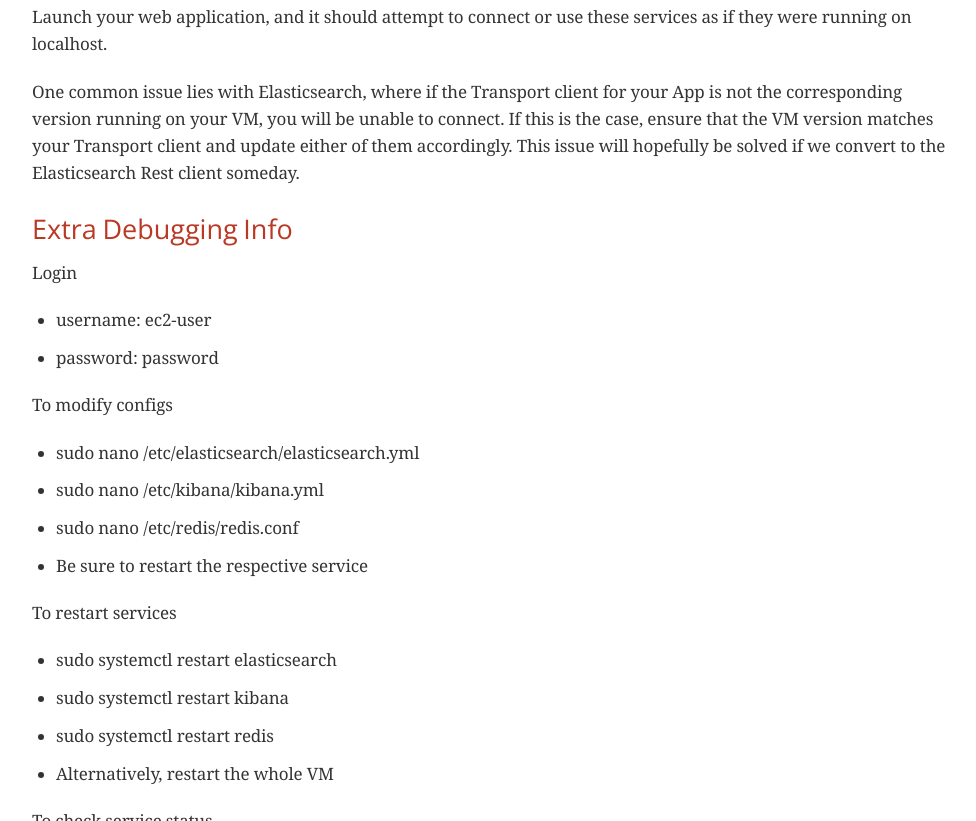
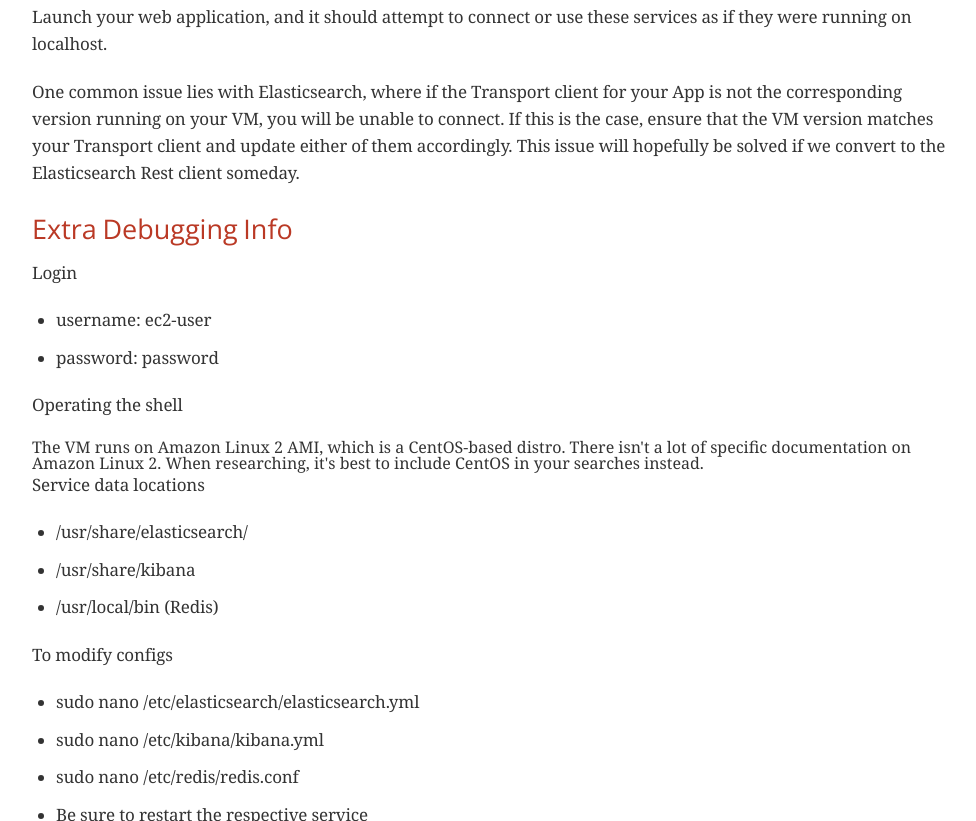
Before and after one commit to jimmutable/jimmutable.github.io, a plain HTML site: page index.html in a window 1280 px wide. Shown: the part 9203-10024 px from the top of the page, without its empty margins (303-1279 px from the left). Drawn offline with nearby package versions, Linux system fonts and the light colour scheme; a web font is replaced by a local one.

Commit message:
Updates from demo burndown

```diff
--- a/index.html
+++ b/index.html
@@ -864,7 +864,7 @@ Thrown when someone tries to change something after an object has been completed
 					<div class="ulist">
 						<ul>
 							<li>
-								<p>Amazon Linux AMI</p>
+								<p>Amazon Linux 2 AMI</p>
 							</li>
 							<li>
 								<p>Java 1.8</p>
@@ -908,7 +908,7 @@ Thrown when someone tries to change something after an object has been completed
 			<div class="sect2">
 			<h3 id="_virtualized_backplane_step_3">Step 3: Download the Virtual Backplane Image</h3>
 				<div class="paragraph">
-					<p>We've created a VirtualBox VM Image (.OVA) file to use for the VM. Download it <a href="https://s3.amazonaws.com/rws-dev-rws-installers/windows/panda-environment/jimmutable_virtual_backplane.ova">here</a>. Be careful, it's big (~800 MB).</p>
+					<p>We've created a VirtualBox VM Image (.OVA) file to use for the VM. Download it <a href="http://jimmutable-virtualized-backplane.s3-us-west-2.amazonaws.com/jimmutable_virtual_backplane.ova">here</a>. Be careful, it's big (~800 MB).</p>
 				</div>
 			</div>
 			<div class="sect2">
@@ -945,6 +945,30 @@ Thrown when someone tries to change something after an object has been completed
 							</li>
 							<li>
 								<p>password: password</p>
+							</li>
+						</ul>
+					</div>
+				</div>
+				<div class="paragraph">
+					<p>Operating the shell</p>
+				</div>
+				<div class="paragraph">
+					The VM runs on Amazon Linux 2 AMI, which is a CentOS-based distro. There isn't a lot of specific documentation on Amazon Linux 2. When researching, it's best to include CentOS in your searches instead.
+				</div>
+				<div class="paragraph">
+					<p>Service data locations</p>
+				</div>
+				<div class="paragraph">
+					<div class="ulist">
+						<ul>
+							<li>
+								<p>/usr/share/elasticsearch/</p>
+							</li>
+							<li>
+								<p>/usr/share/kibana</p>
+							</li>
+							<li>
+								<p>/usr/local/bin (Redis)</p>
 							</li>
 						</ul>
 					</div>
```
